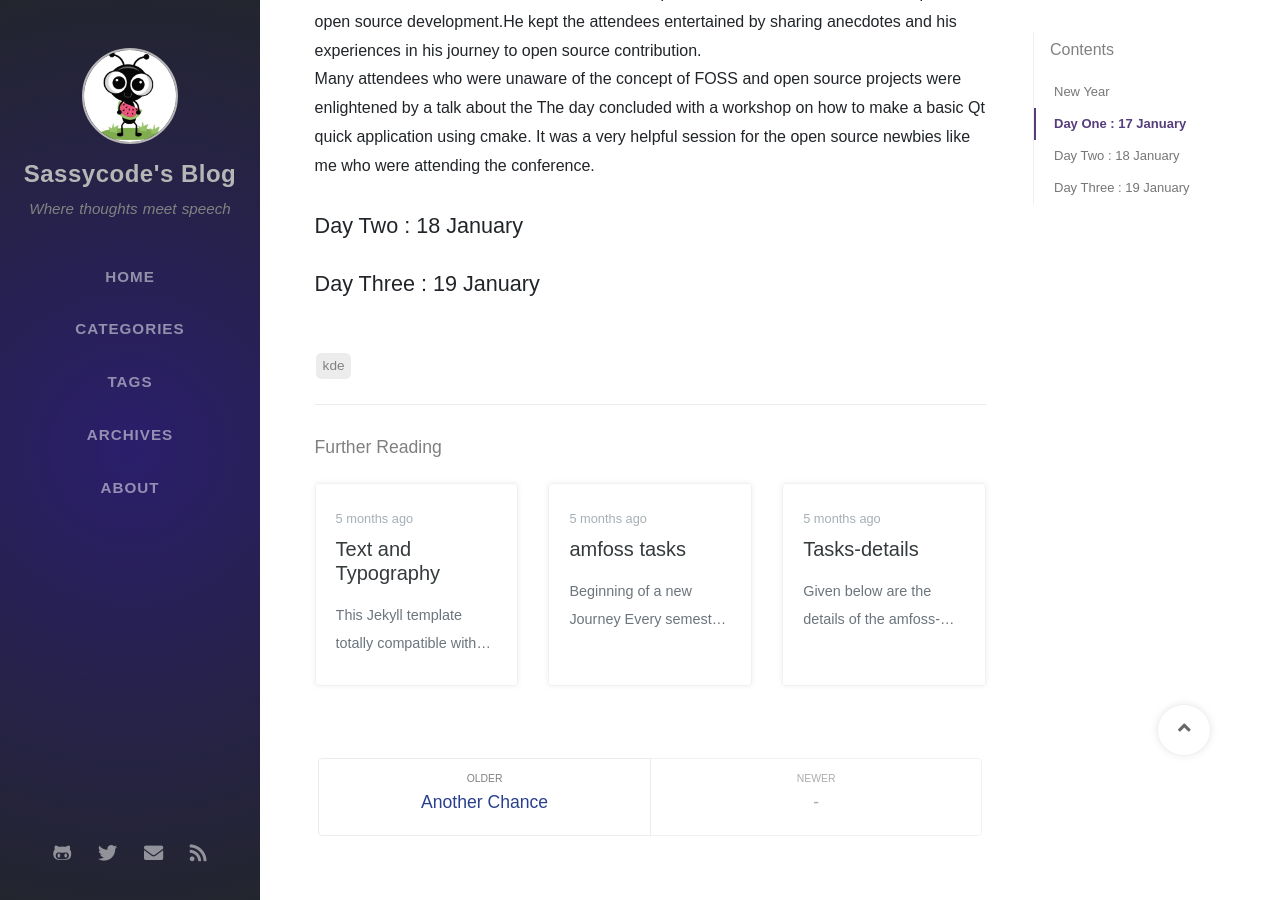
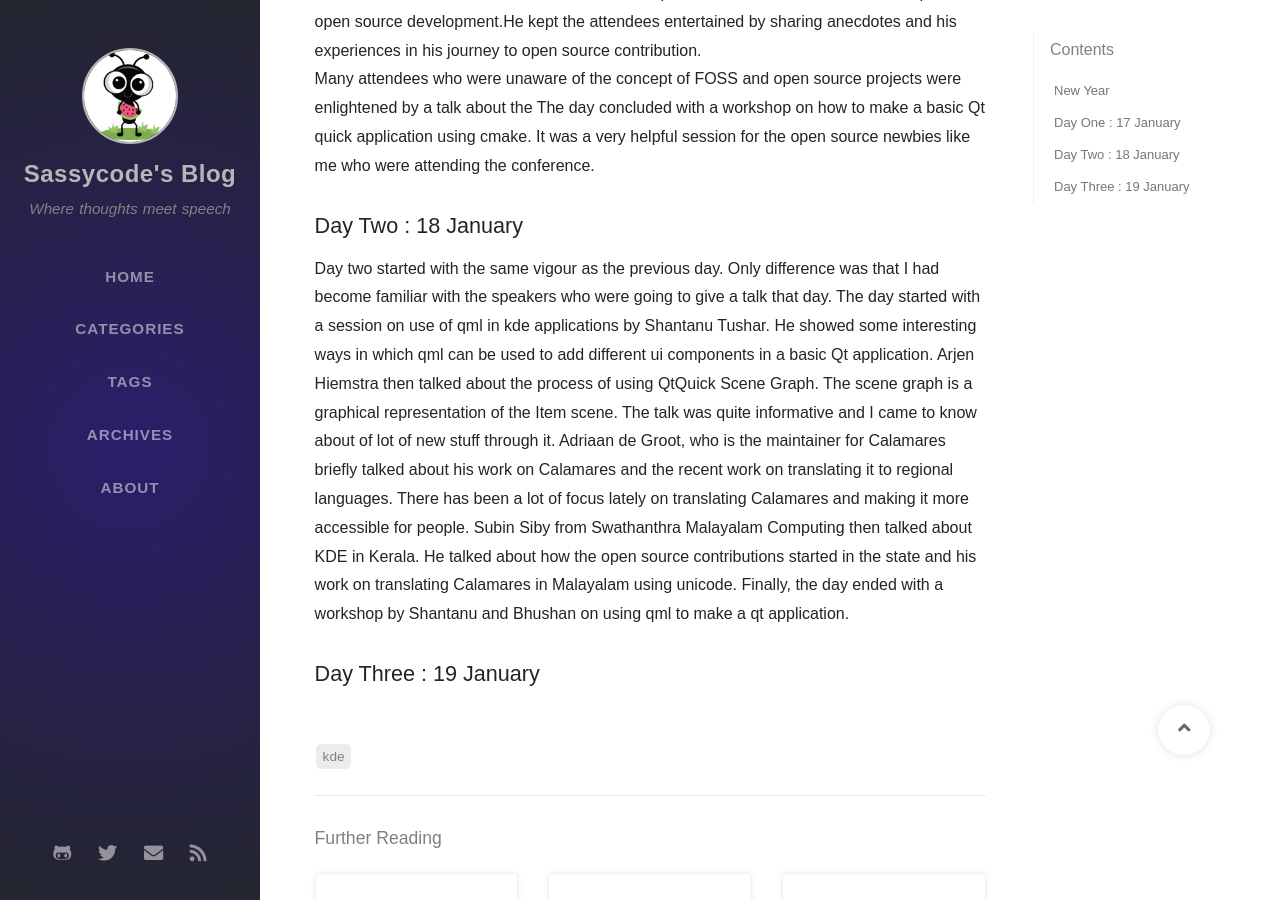
Before and after one commit to sash2501/Blog, a Jekyll site: the page built from _posts/2020-01-21-my-first-conference.md, in a window 1280 px wide and 900 px high, scrolled down 1052 px. Built offline with Jekyll 4.4.1, drawn with Linux system fonts in a browser that asks for light colours; nearby versions of some CDN libraries; some web fonts are replaced; comment, search, counter and statistics services are not loaded.

Commit message:
Update 2020-01-21-my-first-conference.md

```diff
--- a/_posts/2020-01-21-my-first-conference.md
+++ b/_posts/2020-01-21-my-first-conference.md
@@ -25,6 +25,10 @@
 The day concluded with a workshop on how to make a basic Qt quick application using cmake. It was a very helpful session for the open source newbies like me who were attending the conference.
 
 ## Day Two : 18 January
-
-
+Day two started with the same vigour as the previous day. Only difference was that I had become familiar with the speakers who were going to give a talk that day.
+The day started with a session on use of qml in kde applications by Shantanu Tushar. He showed some interesting ways in which qml can be used to add different ui components in a basic Qt application.
+Arjen Hiemstra then talked about the process of using QtQuick Scene Graph. The scene graph is a graphical representation of the Item scene. The talk was quite informative and I came to know about of lot of new stuff through it.
+Adriaan de Groot, who is the maintainer for Calamares briefly talked about his work on Calamares and the recent work on translating it to regional languages. There has been a lot of focus lately on translating Calamares and making it more accessible for people.
+Subin Siby from Swathanthra Malayalam Computing then talked about KDE in Kerala. He talked about how the open source contributions started in the state and his work on translating Calamares in Malayalam using unicode.
+Finally, the day ended with a workshop by Shantanu and Bhushan on using qml to make a qt application.
 ## Day Three : 19 January
```
